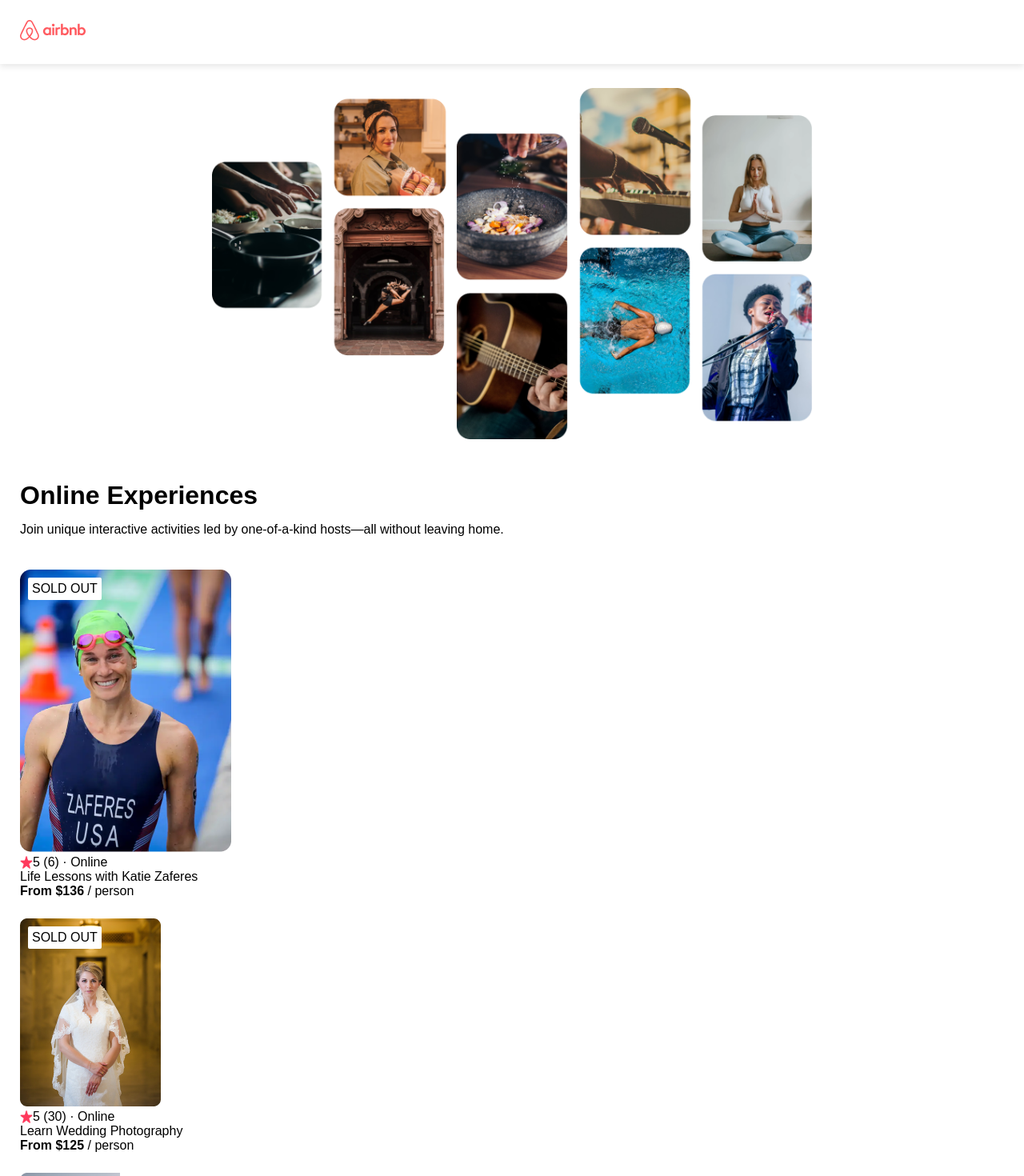
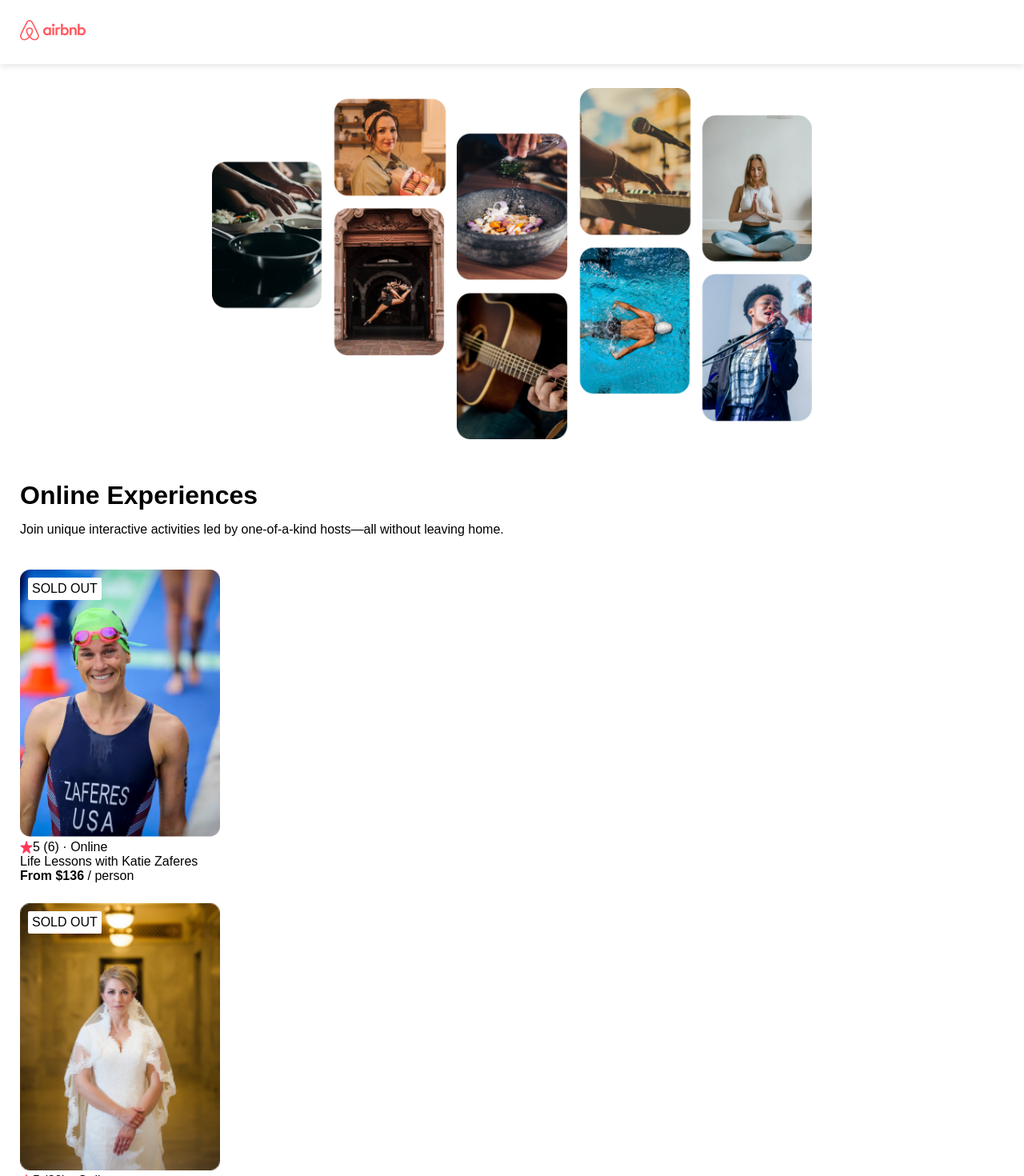
Before and after one commit to KaRob121/airbnb-experiences-clone, a React (Create React App) app: page / in a window 1280 px wide. Shown: the top 1470 px of the page at 80% size. Built offline with nearby package versions, Linux system fonts and the light colour scheme; the HTML template or start-up script is replaced by a standard one.

Commit message:
Refactored data mapping code

```diff
--- a/src/App.css
+++ b/src/App.css
@@ -33,10 +33,15 @@
 .card {
   margin-top: 25px;
   margin-left: 25px;
+  width: 250px;
 }
 
 .card > p {
   margin: 0 auto;
+}
+
+.card--image {
+  width: 100%;
 }
 
 .card--image-section {
--- a/src/App.js
+++ b/src/App.js
@@ -5,29 +5,23 @@ import Card from './components/Card'
 import data from './data.js'
 
 function App() {
+  const cards = data.map( experience => {
+    return (
+      <Card
+        img={experience.coverImg}
+        rating={experience.stats.rating}
+        reviewCount={experience.stats.reviewCount}
+        country={experience.location}
+        title={experience.title}
+        price={experience.price}
+      />
+    )
+  })
   return (
     <div className="App">
       <Navbar />
       <Hero />
-      {data.map( experience =>
-        <Card
-          img={experience.coverImg}
-          rating={experience.stats.rating}
-          reviewCount={experience.stats.reviewCount}
-          country={experience.location}
-          title={experience.title}
-          price={experience.price}
-
-        />
-      )}
-      {/* <Card
-        img="katie-zaferes.png"
-        rating={5.0}
-        reviewCount={6}
-        country="USA"
-        title="Life lessons with Katie Zaferes"
-        price={136}
-      /> */}
+      {cards}
     </div>
   );
 }
```
Also changed, not shown: public/images/mountain-bike.png.
